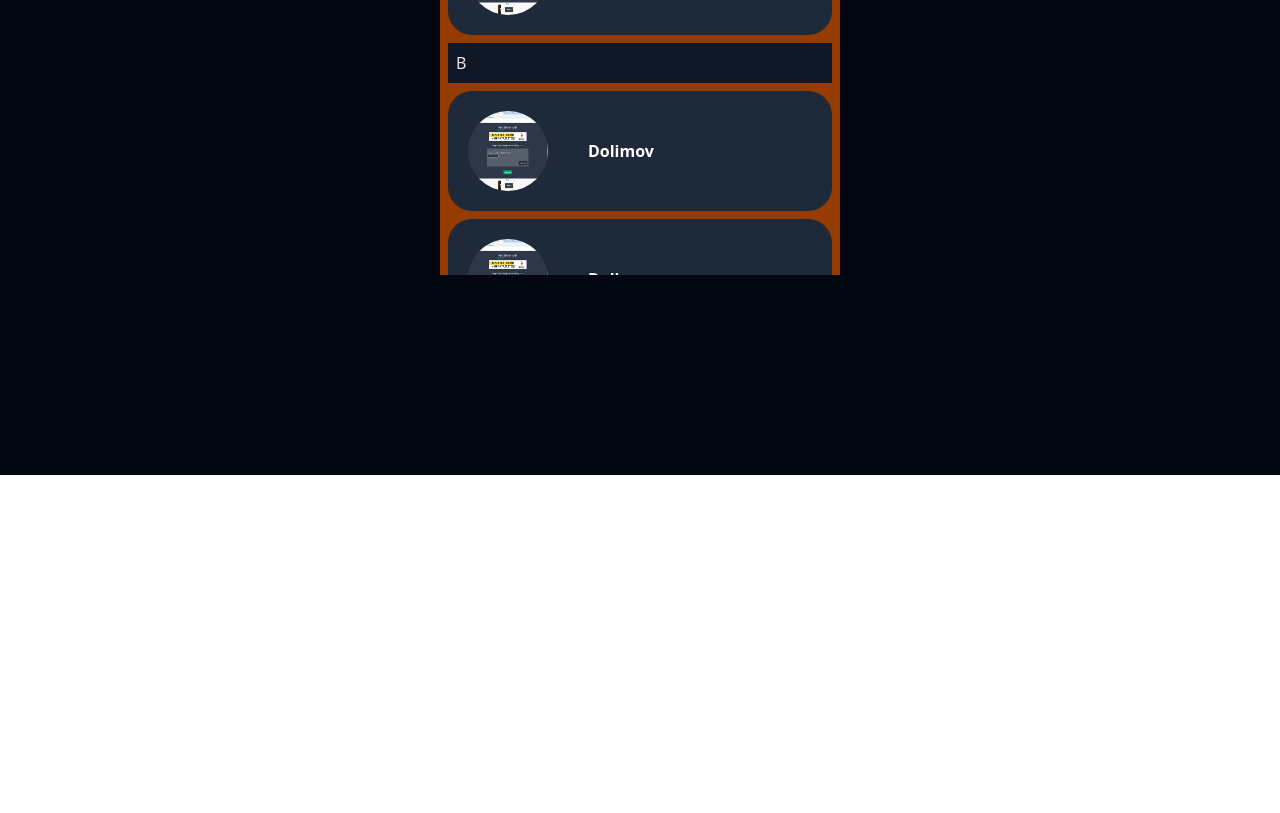
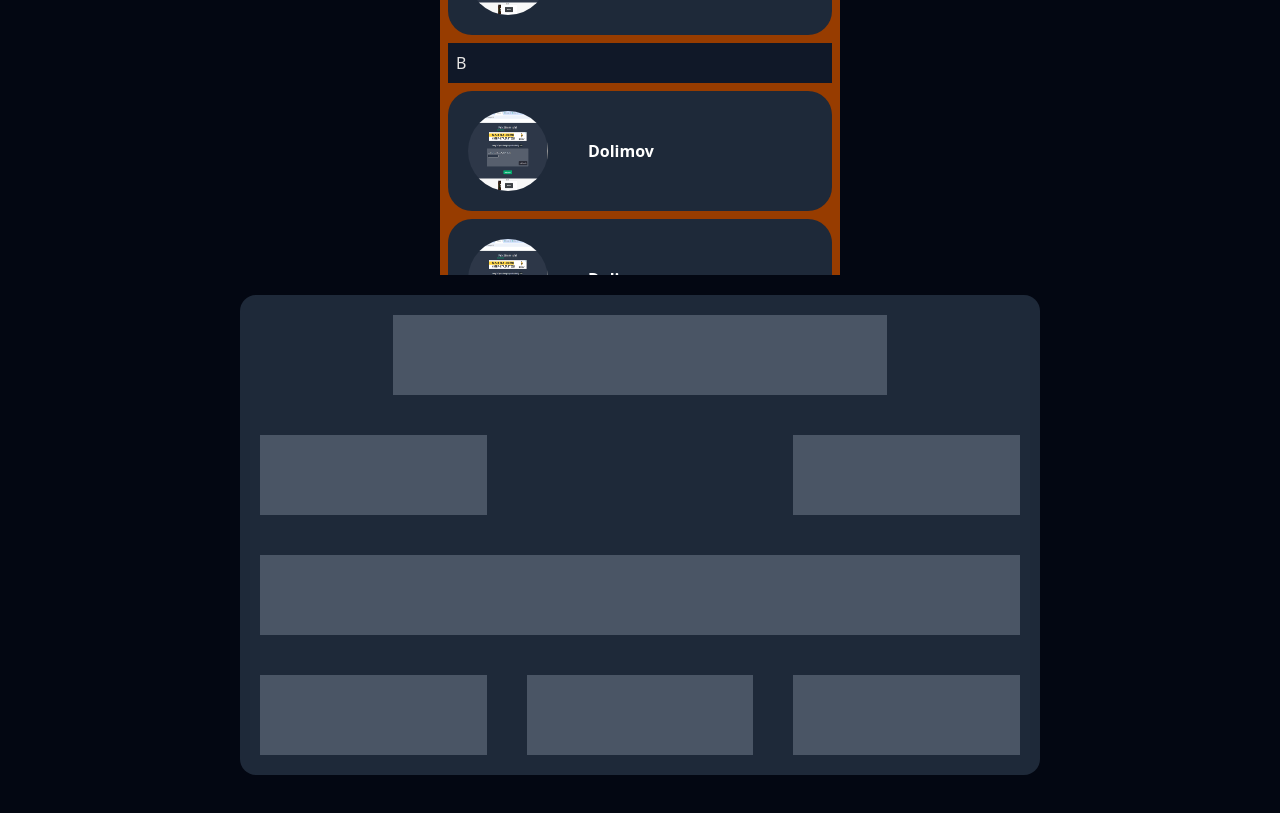
Before and after one commit to DolimovS/tailwindcss_lessons, a React (Vite) app: page / in a window 1280 px wide. Shown: the part 4989-5802 px from the top of the page. Before the commit the page ends 5464 px from the top, so only its background shows below. Built offline with nearby package versions, Linux system fonts and the light colour scheme; the HTML template or start-up script is replaced by a standard one.

Commit message:
grid lesson

```diff
--- a/src/App.jsx
+++ b/src/App.jsx
@@ -311,6 +311,18 @@ const App = () => {
               <p >Dolimov</p>
             </div>
           </div>
+
+
+
+          <div className="grid grid-cols-6   w-200 m-auto bg-gray-800 gap-10 p-5 rounded-2xl">
+            <div className="bg-gray-600 col-span-4 col-start-2 h-20"></div>
+            <div className="bg-gray-600 h-20 col-start-1 col-span-2"></div>
+            <div className="bg-gray-600 h-20 col-start-5 col-span-2"></div>
+            <div className="bg-gray-600 h-20 col-span-6"></div>
+            <div className="bg-gray-600 h-20 col-span-2"></div>
+            <div className="bg-gray-600 h-20 col-span-2"></div>
+            <div className="bg-gray-600 h-20 col-span-2"></div>
+          </div>
     </div>
   )
 }
```
